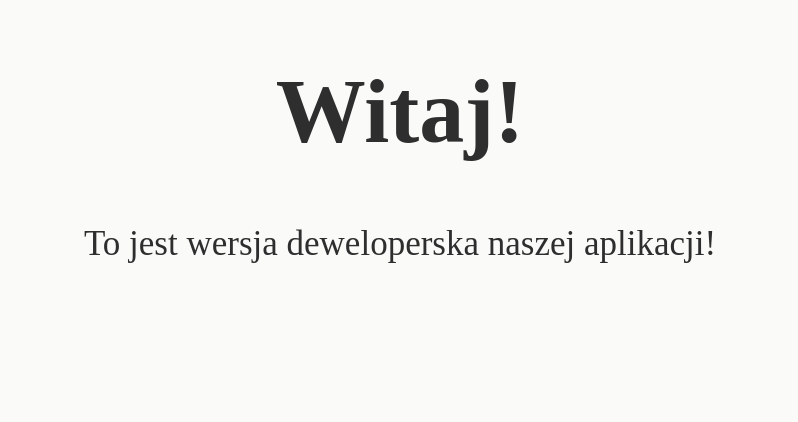
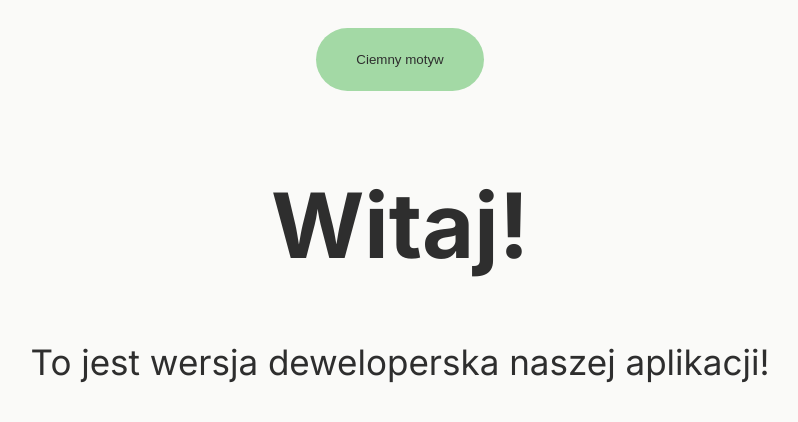
Before and after one commit to MayaTakenOutOfCode/vivid-planner, a React (Vite) app: page / in a window 1280 px wide. Shown: the top 422 px of the page, without its empty margins (240-1038 px from the left). Built offline with nearby package versions, Linux system fonts and the light colour scheme.

Commit message:
Task: Site Theme add dark theme option

```diff
--- a/src/App.jsx
+++ b/src/App.jsx
@@ -1,11 +1,26 @@
-import { useState } from 'react'
+import { useState, useEffect } from 'react'
 import './styles/allStyles.css'
 
 function App() {
-  const [count, setCount] = useState(0)
+  // Load theme from localStorage
+  const [dark, setDark] = useState(() => {
+    const saved = localStorage.getItem('theme')
+    return saved === 'dark'
+  })
+
+  useEffect(() => {
+    document.documentElement.classList.toggle('dark-theme', dark)
+    localStorage.setItem('theme', dark ? 'dark' : 'light')
+  }, [dark])
 
   return (
     <div id='root'>
+      <button
+        className='btn m-2'
+        onClick={() => setDark(d => !d)}
+      >
+        {dark ? 'Jasny motyw' : 'Ciemny motyw'}
+      </button>
       <h1 className='text-4xl font-wg-bold flex-col'>Witaj!</h1>
       <footer>
         <p className='text-sm'>To jest wersja deweloperska naszej aplikacji!</p>
--- a/src/styles/allStyles.css
+++ b/src/styles/allStyles.css
@@ -8,8 +8,15 @@
     --secondary-color: #F7C8C8;
     --accent-color: #FFE699;
     --text-color: #2E2E2E;
+
+    font-family: 'Inter', sans-serif;
+    --background-color-dark: #232323;
+    --primary-color-dark: #4F8A8B;
+    --secondary-color-dark: #FF6F61;
+    --accent-color-dark: #FFD700;
+    --text-color-dark: #FAFAF8;
     font-size: 250%;
-    font-family: 'Inter' sans-serif;
+
 }
 
 :root{
@@ -63,8 +70,8 @@
 }
 
 .btn {
-    background: var(--color-primary);
-    color: var(--color-text);
+    background: var(--primary-color);
+    color: var(--text-color);
     padding: 0.6rem 1rem;
     border-radius: 1rem;
     box-shadow: var(--shadow-soft);
@@ -74,7 +81,7 @@
 }
 
 .btn:hover {
-    background: var(--color-secondary);
+    background: var(--secondary-color);
     transform: translateY(-2px);
     box-shadow: var(--shadow-medium);
 }
@@ -125,3 +132,12 @@
 .m-4 {
     margin: 1rem;
 }
+
+/* Add dark theme class */
+.dark-theme {
+    --background-color: var(--background-color-dark);
+    --primary-color: var(--primary-color-dark);
+    --secondary-color: var(--secondary-color-dark);
+    --accent-color: var(--accent-color-dark);
+    --text-color: var(--text-color-dark);
+}
```
